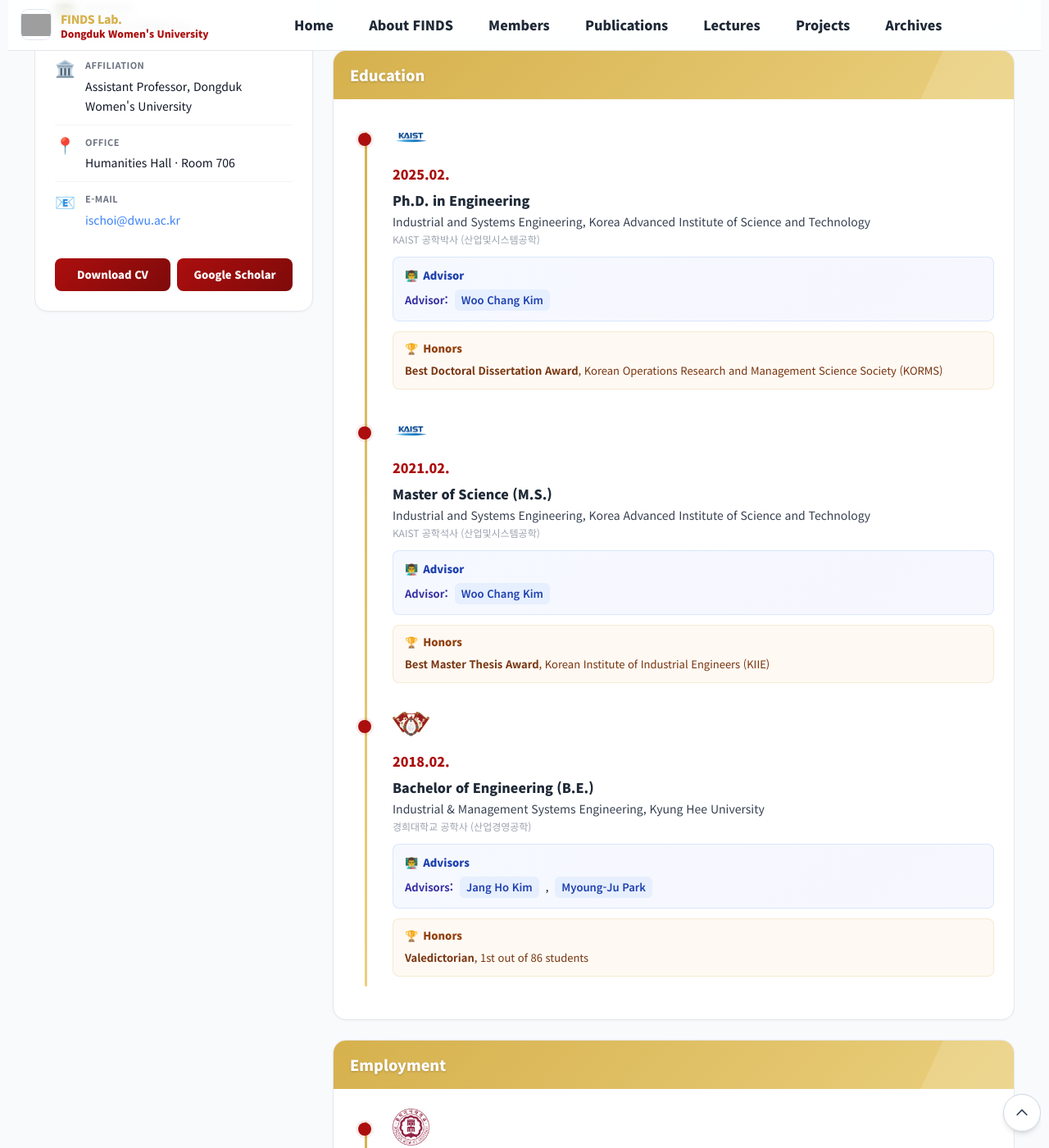
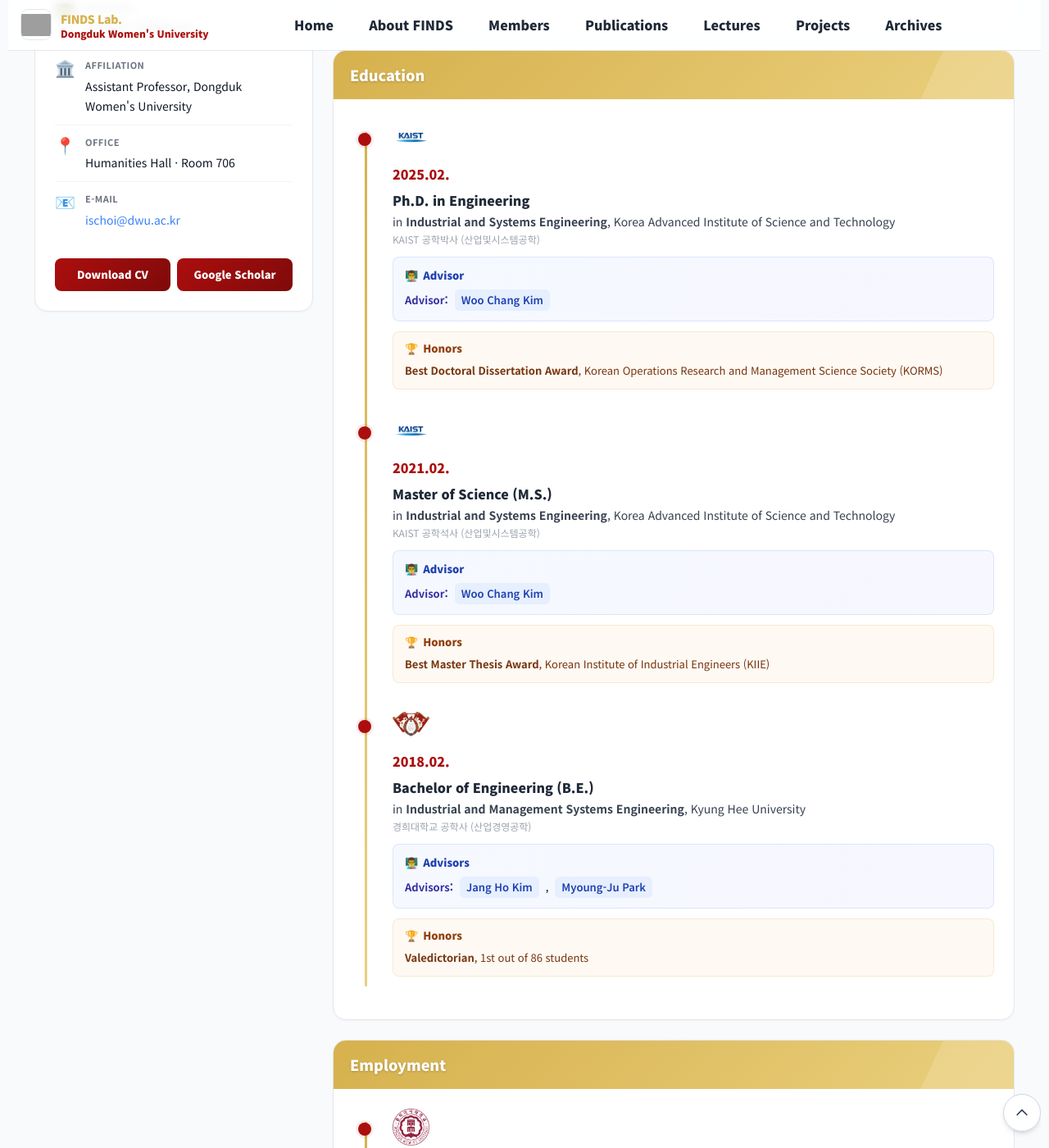
Before and after one commit to FinDS-Lab/site, a Jekyll site: the page built from members-director.html, in a window 1280 px wide and 1400 px high, scrolled down 913 px. Shown: the whole window at 82% size. Built offline with Jekyll 4.4.1, drawn with Linux system fonts in a browser that asks for light colours; nearby versions of some CDN libraries; grey boxes are pictures that could not be loaded.

Commit message:
Update members-director.html

```diff
--- a/members-director.html
+++ b/members-director.html
@@ -1554,7 +1554,7 @@ permalink: /members-director.html
         >
         <div class="year">2025.02.</div>
         <div class="title">Ph.D. in Engineering</div>
-        <div class="desc">Industrial and Systems Engineering, Korea Advanced Institute of Science and Technology</div>
+        <div class="desc">in <b>Industrial and Systems Engineering</b>, Korea Advanced Institute of Science and Technology</div>
         <div class="desc-ko">KAIST 공학박사 (산업및시스템공학) </div>
 
         <div class="advisor-section">
@@ -1591,7 +1591,7 @@ permalink: /members-director.html
         >
         <div class="year">2021.02.</div>
         <div class="title">Master of Science (M.S.)</div>
-        <div class="desc">Industrial and Systems Engineering, Korea Advanced Institute of Science and Technology</div>
+        <div class="desc">in <b>Industrial and Systems Engineering</b>, Korea Advanced Institute of Science and Technology</div>
         <div class="desc-ko">KAIST 공학석사 (산업및시스템공학) </div>
 
         <div class="advisor-section">
@@ -1629,7 +1629,7 @@ permalink: /members-director.html
         <div class="year">2018.02.</div>
         <div class="title" style="display:block;">Bachelor of Engineering (B.E.)</div>
         <div class="desc" style="display:block; margin-top:4px;">
-          Industrial &amp; Management Systems Engineering, Kyung Hee University
+          in <b>Industrial and Management Systems Engineering</b>, Kyung Hee University
         </div>
         <div class="desc-ko">경희대학교 공학사 (산업경영공학) </div>
 
```
